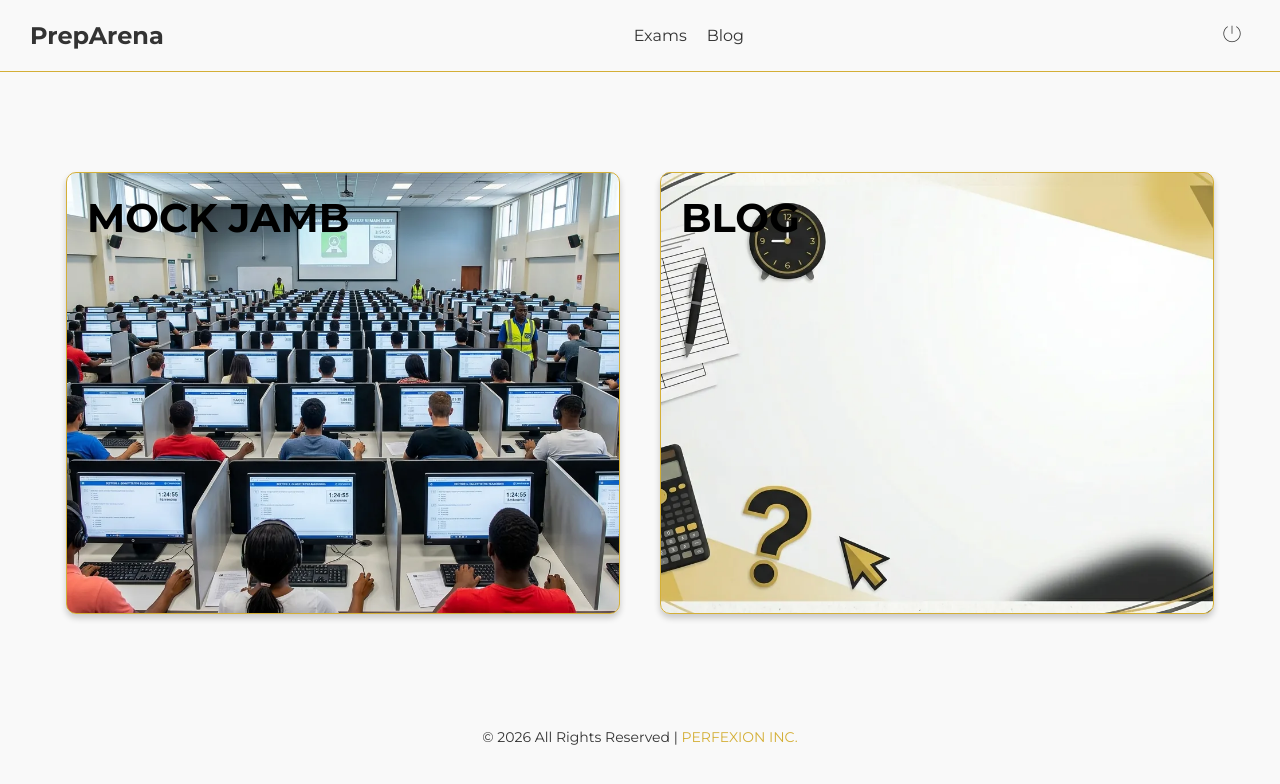
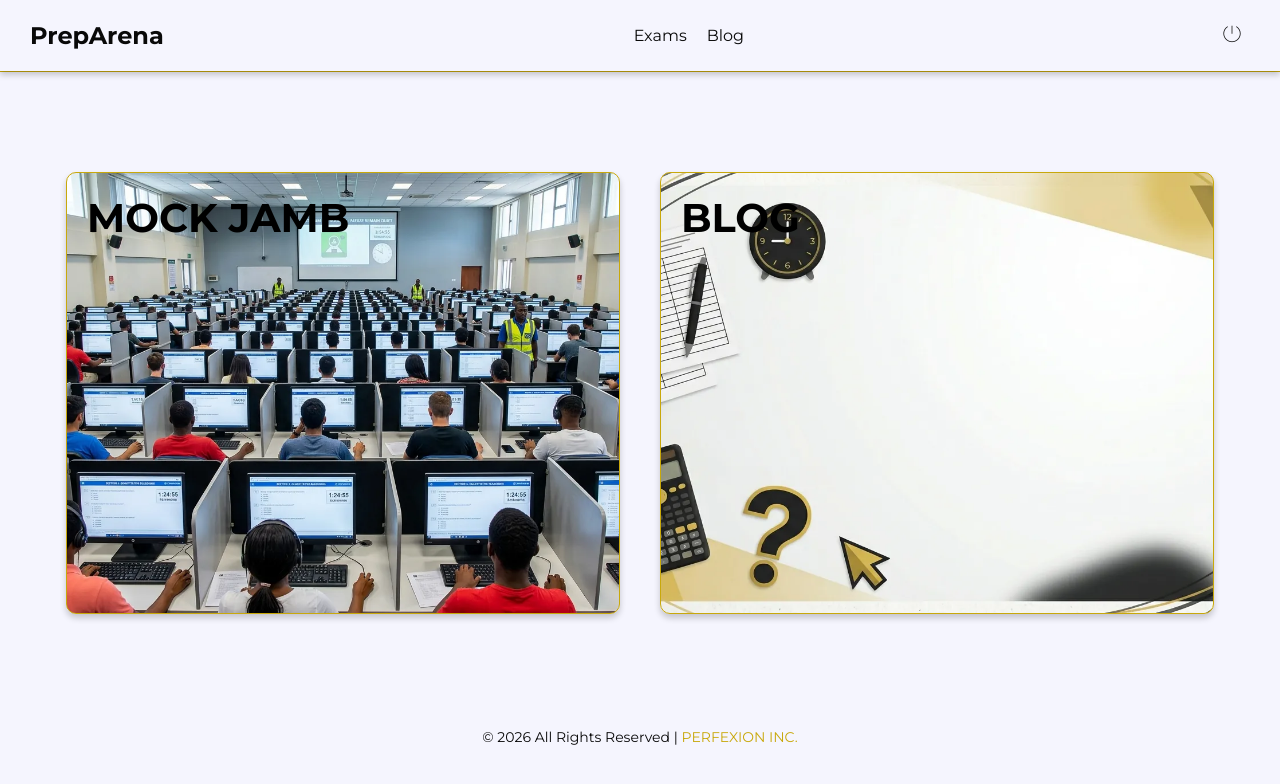
Before and after one commit to PERFEXION17/jamb-mock-exam, a plain HTML site: page index.html in a window 1280 px wide. Drawn offline with nearby package versions, Linux system fonts and the light colour scheme.

Commit message:
style: make nav more fluid and solid style: update variables

```diff
--- a/assets/css/index.css
+++ b/assets/css/index.css
@@ -14,6 +14,8 @@ nav {
   align-items: center;
   background: var(--bg-color);
   color: var(--text-color);
+  box-shadow: var(--shadow);
+  transition: var(--transition);
 }
 
 .logo a {
--- a/assets/css/main.css
+++ b/assets/css/main.css
@@ -8,10 +8,10 @@
 :root {
   /* ===== COLOUR ===== */
   --primary-color: #1a1a1a;
-  --accent-color: #d4af37;
-  --bg-color: #f9f9f9;
+  --accent-color: #c8a80b;
+  --bg-color: hsl(240, 90%, 98%);
   --neutral: white;
-  --text-color: #333;
+  --text-color: #090909;
 
   /* ===== SPACING ===== */
   --spacing-xs: 10px;
@@ -33,15 +33,16 @@
   --border-radius-s: 5px;
   --border: 1px solid var(--accent-color);
   --shadow: 0 4px 6px rgba(0, 0, 0, 0.2);
+  --transition: all .3s ease;
 }
 
 .darkmode {
   --primary-color: #f9f9f9;
   --accent-color: #d4af37;
-  --bg-color: #1a1a1a;
-  --neutral: black;
-  --text-color: #ddd;
-  --shadow: 0 4px 6px rgba(255, 255, 255, 0.1);
+  --bg-color: #000010;
+  --neutral: #00000e;
+  --text-color: #eee;
+  --shadow: 0 4px 6px rgba(255, 255, 255, 0.2);
 }
 
 body {
@@ -53,6 +54,7 @@ body {
   justify-content: space-between;
   font-family: var(--font);
   background-color: var(--bg-color);
+  transition: var(--transition);
 }
 
 main {
```
